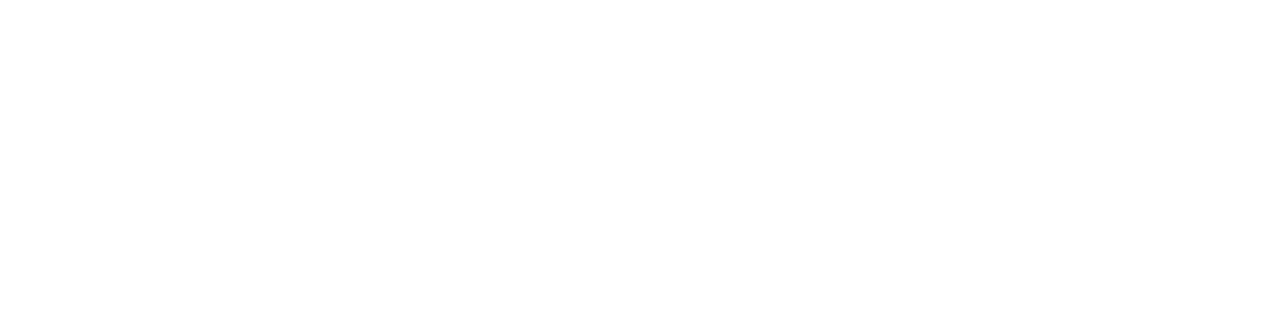
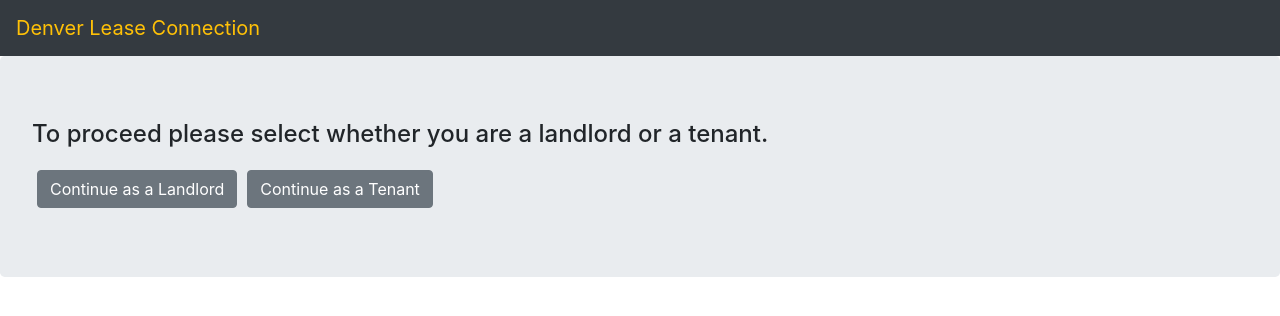
Before and after one commit to gradientus/denver-lease-connection, a React (Create React App) app in the folder client/: page /newUser in a window 1280 px wide. Shown: the top 316 px of the page. Built offline with nearby package versions, Linux system fonts and the light colour scheme.

Commit message:
reroutes for the newUser page, still needs functionality to save the role to the user model

```diff
--- a/client/src/App.js
+++ b/client/src/App.js
@@ -6,6 +6,7 @@
 import RenterApplication from "./pages/RenterApplication";
 import LandlordAddListing from "./pages/LandlordAddListing";
 import RenterLanding from "./pages/RenterLanding";
+import FirstTimeUser from "./pages/FirstTimeUser";
 
 function App() {
   return (
@@ -17,6 +18,7 @@
         <Route exact path="/applicants" component={LandlordApplicants} />
         <Route exact path="/renterapp" component={RenterApplication} />
         <Route exact path="/renter" component={RenterLanding} />
+        <Route exact path="/newUser" component={FirstTimeUser} />
       </div>
     </Router>
   );
--- /dev/null
+++ b/client/src/components/NewUser/index.js
@@ -0,0 +1,16 @@
+import React from 'react';
+import { Jumbotron, Button } from 'reactstrap';
+
+const index = () => {
+    return (
+        <>
+            <Jumbotron>
+                <p><h4>To proceed please select whether you are a landlord or a tenant.</h4></p>
+                <Button onClick={() => window.location.href = '/landlordList'}>Continue as a Landlord</Button>
+                <Button onClick={() => window.location.href = '/renter'}>Continue as a Tenant</Button>
+            </Jumbotron>
+        </>
+    );
+};
+
+export default index;
--- /dev/null
+++ b/client/src/pages/FirstTimeUser.js
@@ -0,0 +1,21 @@
+import React, { Component } from 'react';
+import Navbar from '../components/Navbar';
+import NewUser from '../components/NewUser';
+
+class FirstTimeUser extends Component {
+    state = {
+        role: ""
+    }
+
+
+    render() {
+        return (
+            <>
+                <Navbar />
+                <NewUser />
+            </>
+        );
+    }
+}
+
+export default FirstTimeUser;
```
Also changed, not shown: client/src/components/GoogleRedirect/index.js (deleted, +0 -15 lines), client/src/components/NewUser/style.css (added), 1 other file (tests, documents, lock files or other folders).
